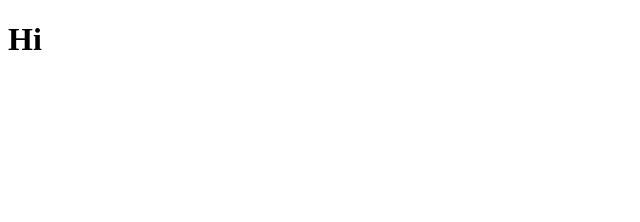
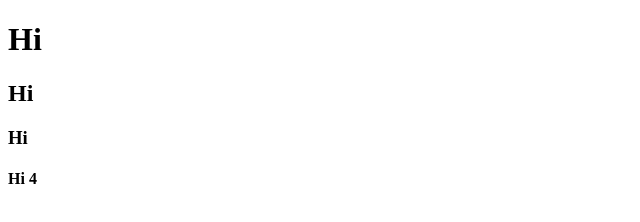
Before and after one commit to voldemar81/Web-IND-3.0-Vladimir.U, a plain HTML site: page index.html in a window 1280 px wide. Shown: the whole page, without its empty margins (0-640 px from the left). Drawn offline with Linux system fonts and the light colour scheme.

Commit message:
добавлен н4

```diff
--- a/index.html
+++ b/index.html
@@ -8,6 +8,10 @@
 </head>
 <body>
     <h1>Hi</h1>
+    <h2>Hi</h2>
+    <h3>Hi</h3>
+    <h4>Hi 4</h4>
+
 
 </body>
 </html>
```
